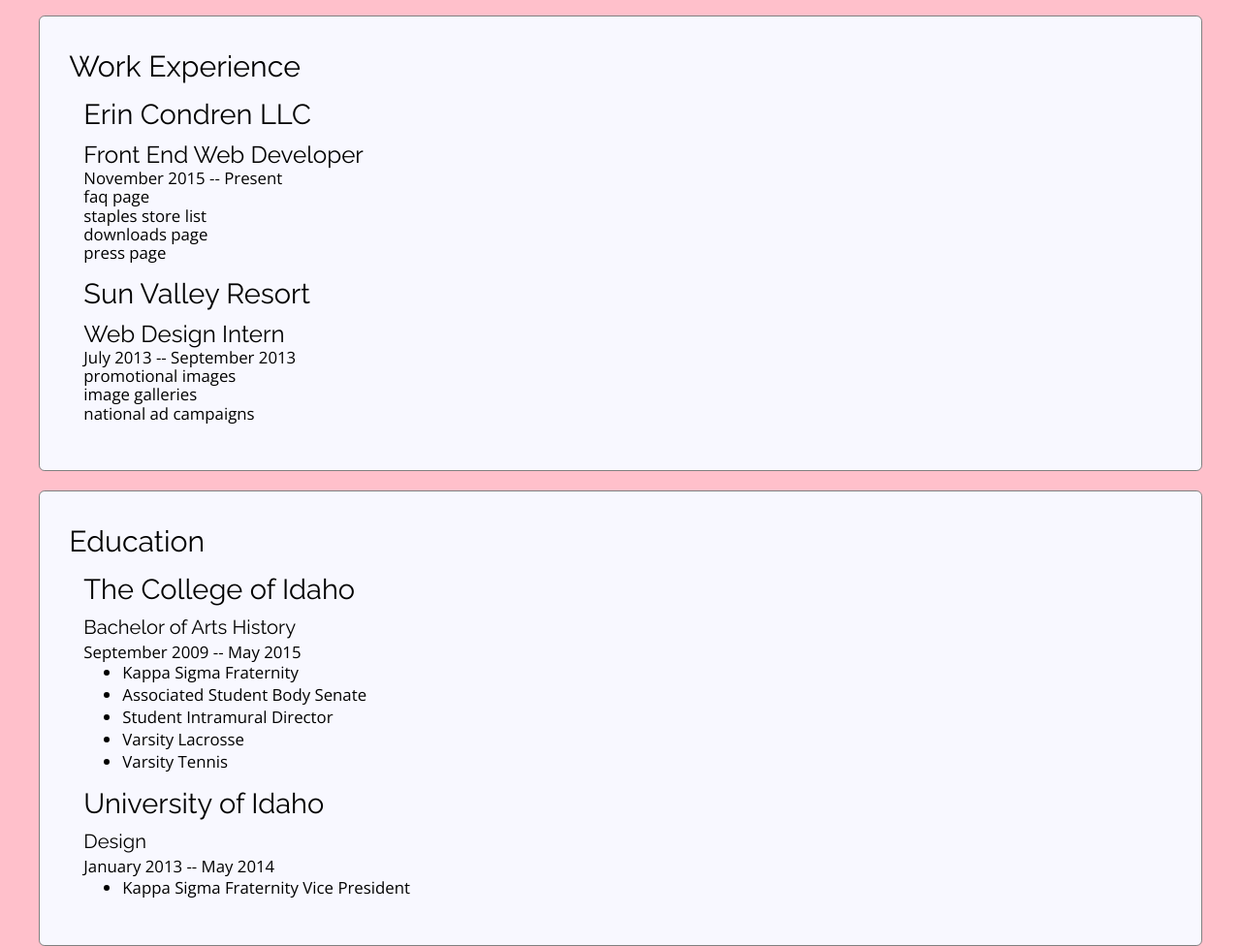
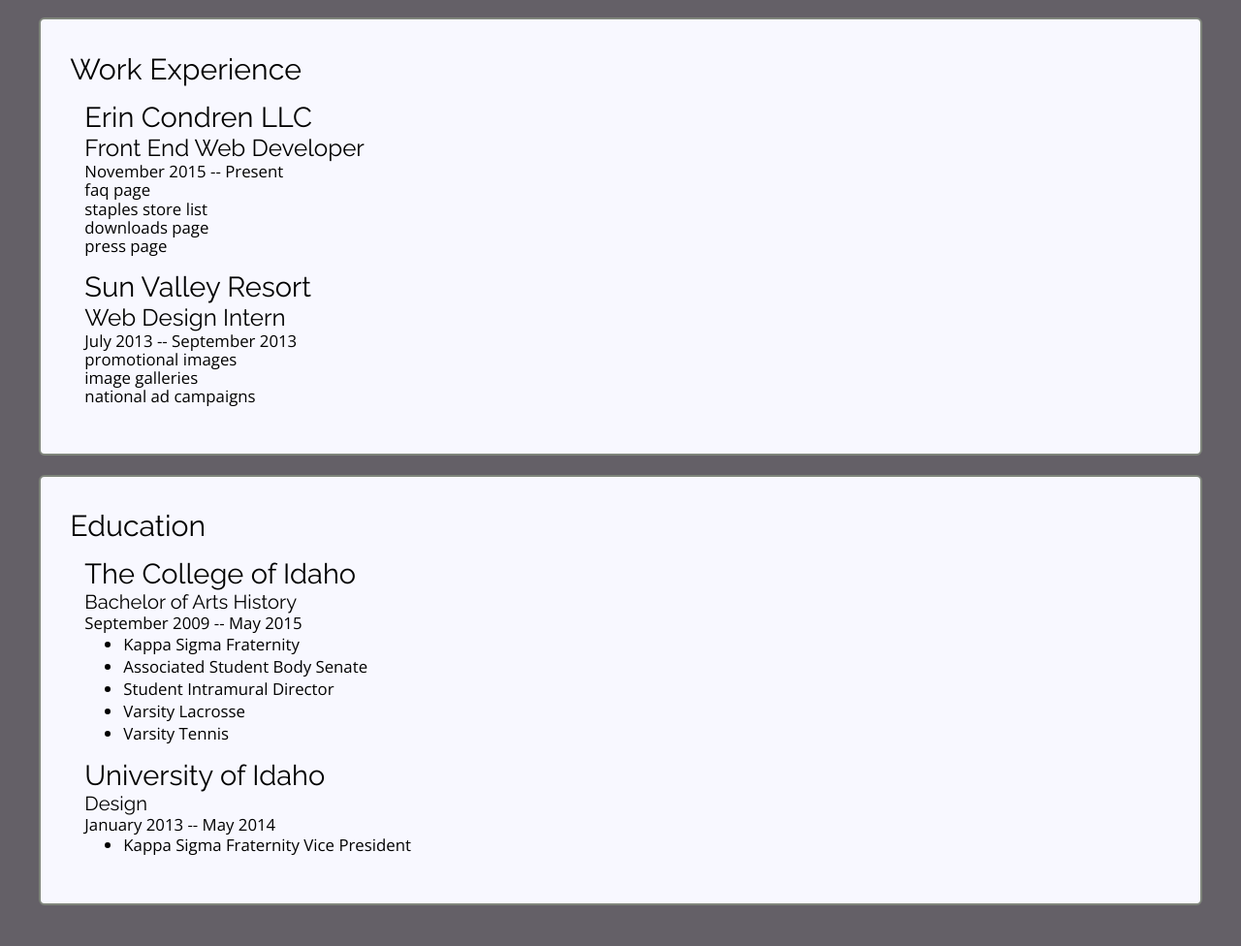
Before and after one commit to skunkface/jsonresume, a website: page public/resume.html in a window 1280 px wide. Shown: the part 472-1448 px from the top of the page at 97% size. After the commit the page ends 1426 px from the top, so only its background shows below. Drawn offline with nearby package versions, Linux system fonts and the light colour scheme.

Commit message:
various syntax fixes and updated color scheme

```diff
--- a/public/css/default.css
+++ b/public/css/default.css
@@ -1,17 +1,13 @@
 body {
-  background-color: pink;
+  background-color: #646067;
 }
 
-h1, h2, h3, h4, .resume-holder > section:before {
-  font-family: 'Raleway', sans-serif;
-  font-weight: 400;
-}
 
 .resume-holder section {
   font-size: 1em;
   margin: 1.2em auto;
   background-color: #f8f8ff;
-  border: 1px solid gray;
+  border: 2px solid #7F857B;
   padding: 2em 1.8em;
   border-radius: .35em;
   -webkit-box-sizing: border-box;
@@ -25,33 +21,33 @@
 .resume-holder > section:before {
   font-size: 1.8em;
 }
-section.work:before {
+.work:before {
   content: 'Work Experience';
 }
 
-section.education:before {
+.education:before {
   content: 'Education';
 }
 
-.resume-holder section h1 {
+h1 {
   font-size: 2.074em;
  }
 
-.resume-holder section h2 {
+h2 {
   font-size: 1.728em;
   margin-bottom: .35em;
  }
 
-.resume-holder section h3 {
+h3 {
   font-size: 1.44em;
  }
 
-.resume-holder section h4 {
+h4 {
   font-size: 1.2em;
   margin-bottom: .2em;
  }
 
-.resume-holder section p {
+p {
    font-size: 1em;
    line-height: 1.15em;
  }
--- a/public/css/style.css
+++ b/public/css/style.css
@@ -17,6 +17,11 @@
   margin: 0;
 }
 
+h1, h2, h3, h4, .resume-holder > section:before {
+  font-family: 'Raleway', sans-serif;
+  font-weight: 400;
+}
+
 .profiles a {
   display: block;
 }
```
